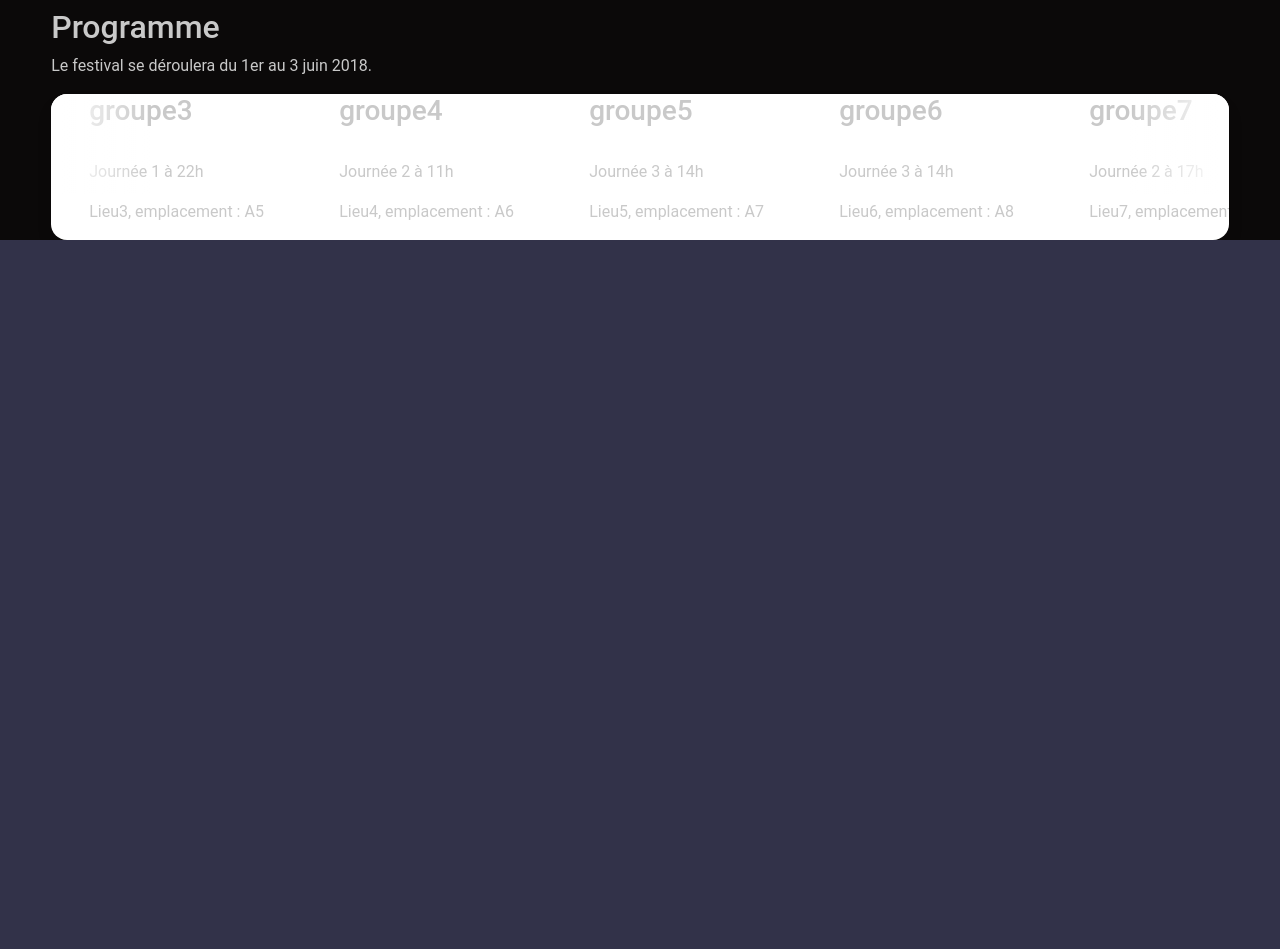
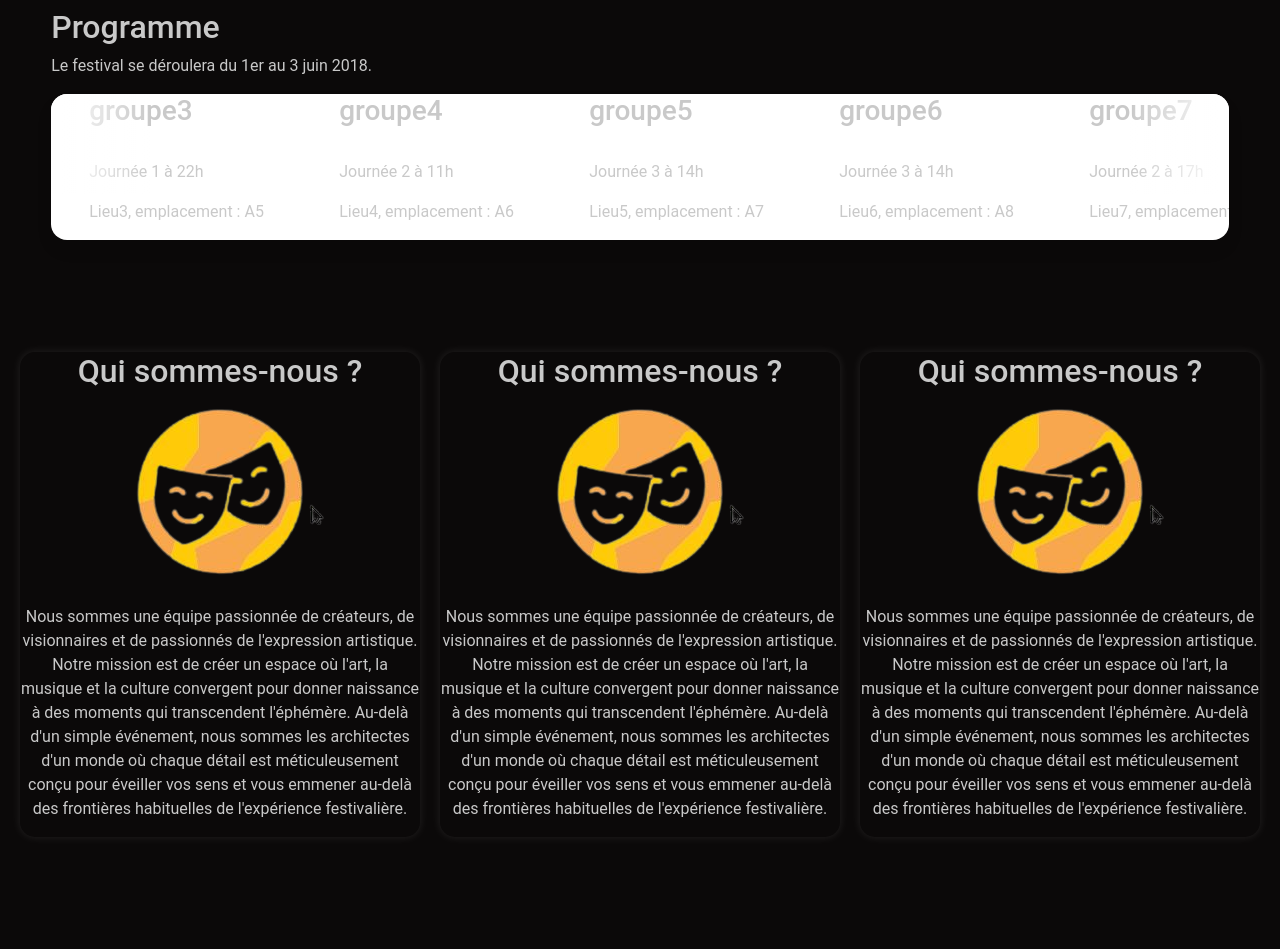
Before and after one commit to ThomasRABILLON/FestIUTO, a Flask app: page / in a window 1280 px wide; the page is wider, and only the part inside the window is pictured. Shown: the part 1754-2703 px from the top of that part. Before the commit the page ends 1994 px from the top of that part, so only its background shows below. Run offline with Flask 3, Linux system fonts and the light colour scheme; data comes from the database, SQL or seed files in the repository; some libraries are stand-ins or nearby versions.

Commit message:
Ajout des bloc accueil

```diff
--- a/App/static/css/home.css
+++ b/App/static/css/home.css
@@ -134,3 +134,31 @@ section.presentation {
   background-size: cover; /* Pour que l'image de fond soit redimensionnée */
   display: inline-block; /* Pour que le conteneur prenne la taille du texte */
 }
+
+/*en dessous du carrousselle*/
+.suiteAccueil {
+  display: flex;
+  justify-content: space-evenly;
+  align-items: center;
+  text-align: center;
+  margin-top: 7em;
+  margin-bottom: 7em;
+}
+
+.bloc {
+  border-radius: 15px; /* Coins arrondis */
+  box-shadow: 0 0 10px rgba(255, 255, 255, 0.1); /* Ombre légère */
+}
+
+.suiteAccueil .bloc {
+  max-width: 400px; /* Ajustez la largeur maximale selon vos besoins */
+}
+
+.suiteAccueil .titrebloc {
+  margin-bottom: 10px;
+}
+
+.suiteAccueil .imgbloc {
+  border-radius: 50%; /* Pour rendre l'image ronde */
+  margin-bottom: 10px;
+}
--- a/App/static/css/navBar.css
+++ b/App/static/css/navBar.css
@@ -34,7 +34,7 @@ nav li a {
 }
 
 nav li a:hover {
-  color: #353531;
+  color: #bebeb4;
 }
 
 nav img {
--- a/App/templates/home.html
+++ b/App/templates/home.html
@@ -69,4 +69,43 @@
     </div>
 </section>
 
+<section class="suiteAccueil">
+    <div class="bloc">
+        <h2 class="titrebloc">Qui sommes-nous ?</h2>
+        <img class="imgbloc" src="../static/images/logo.png" alt="logo">
+        <p>Nous sommes une équipe passionnée de créateurs, de visionnaires et de
+            passionnés de l'expression artistique. Notre mission est de créer un
+            espace où l'art, la musique et la culture convergent pour donner
+            naissance à des moments qui transcendent l'éphémère. Au-delà d'un
+            simple événement, nous sommes les architectes d'un monde où chaque
+            détail est méticuleusement conçu pour éveiller vos sens et vous
+            emmener au-delà des frontières habituelles de l'expérience
+            festivalière.</p>
+    </div>
+    <div class="bloc">
+        <h2 class="titrebloc">Qui sommes-nous ?</h2>
+        <img class="imgbloc" src="../static/images/logo.png" alt="logo">
+        <p>Nous sommes une équipe passionnée de créateurs, de visionnaires et de
+            passionnés de l'expression artistique. Notre mission est de créer un
+            espace où l'art, la musique et la culture convergent pour donner
+            naissance à des moments qui transcendent l'éphémère. Au-delà d'un
+            simple événement, nous sommes les architectes d'un monde où chaque
+            détail est méticuleusement conçu pour éveiller vos sens et vous
+            emmener au-delà des frontières habituelles de l'expérience
+            festivalière.</p>
+    </div>
+    <div class="bloc">
+        <h2 class="titrebloc">Qui sommes-nous ?</h2>
+        <img class="imgbloc" src="../static/images/logo.png" alt="logo">
+        <p>Nous sommes une équipe passionnée de créateurs, de visionnaires et de
+            passionnés de l'expression artistique. Notre mission est de créer un
+            espace où l'art, la musique et la culture convergent pour donner
+            naissance à des moments qui transcendent l'éphémère. Au-delà d'un
+            simple événement, nous sommes les architectes d'un monde où chaque
+            détail est méticuleusement conçu pour éveiller vos sens et vous
+            emmener au-delà des frontières habituelles de l'expérience
+            festivalière.</p>
+    </div>
+</section>
+
 {% endblock %}
```
